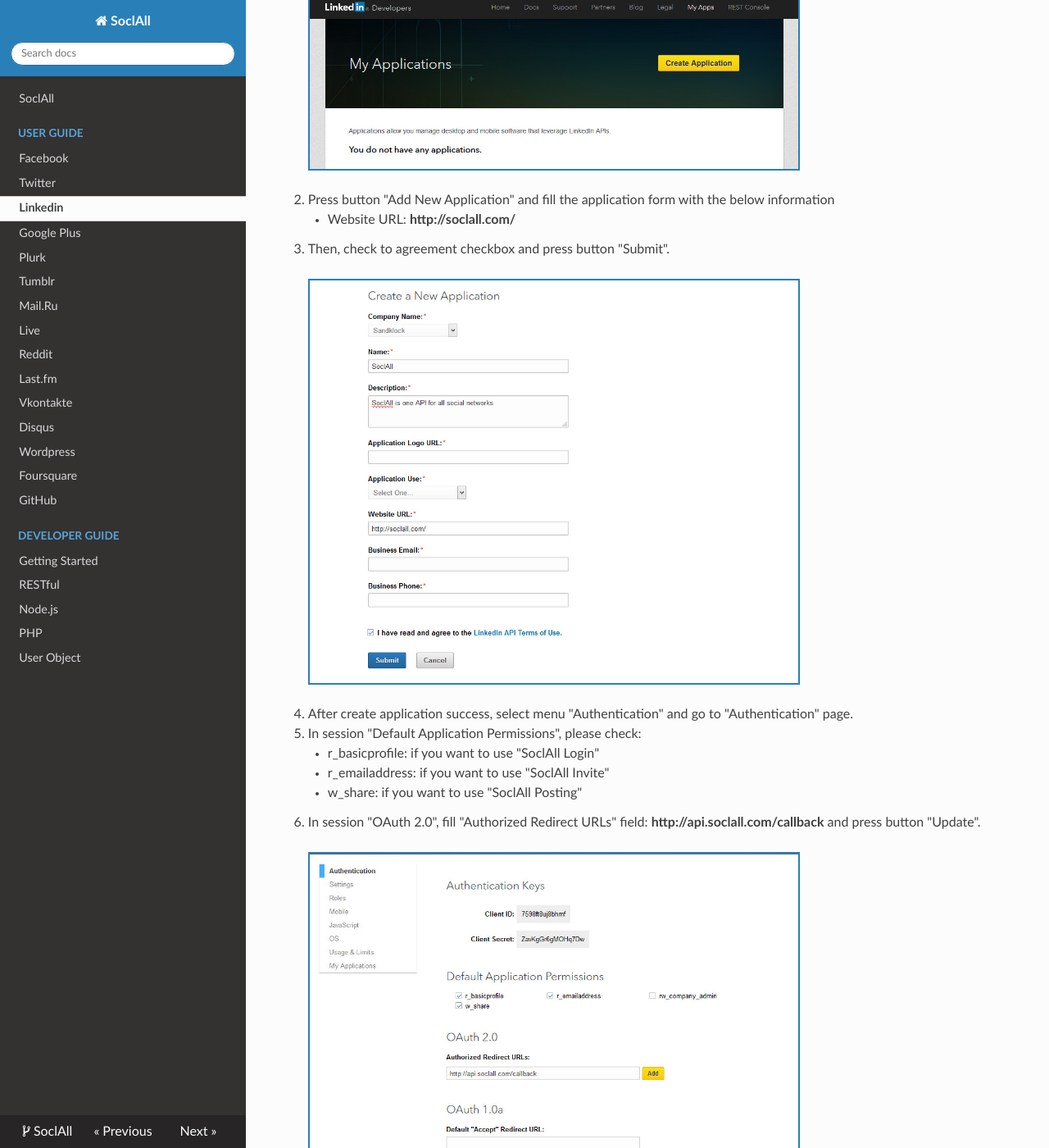
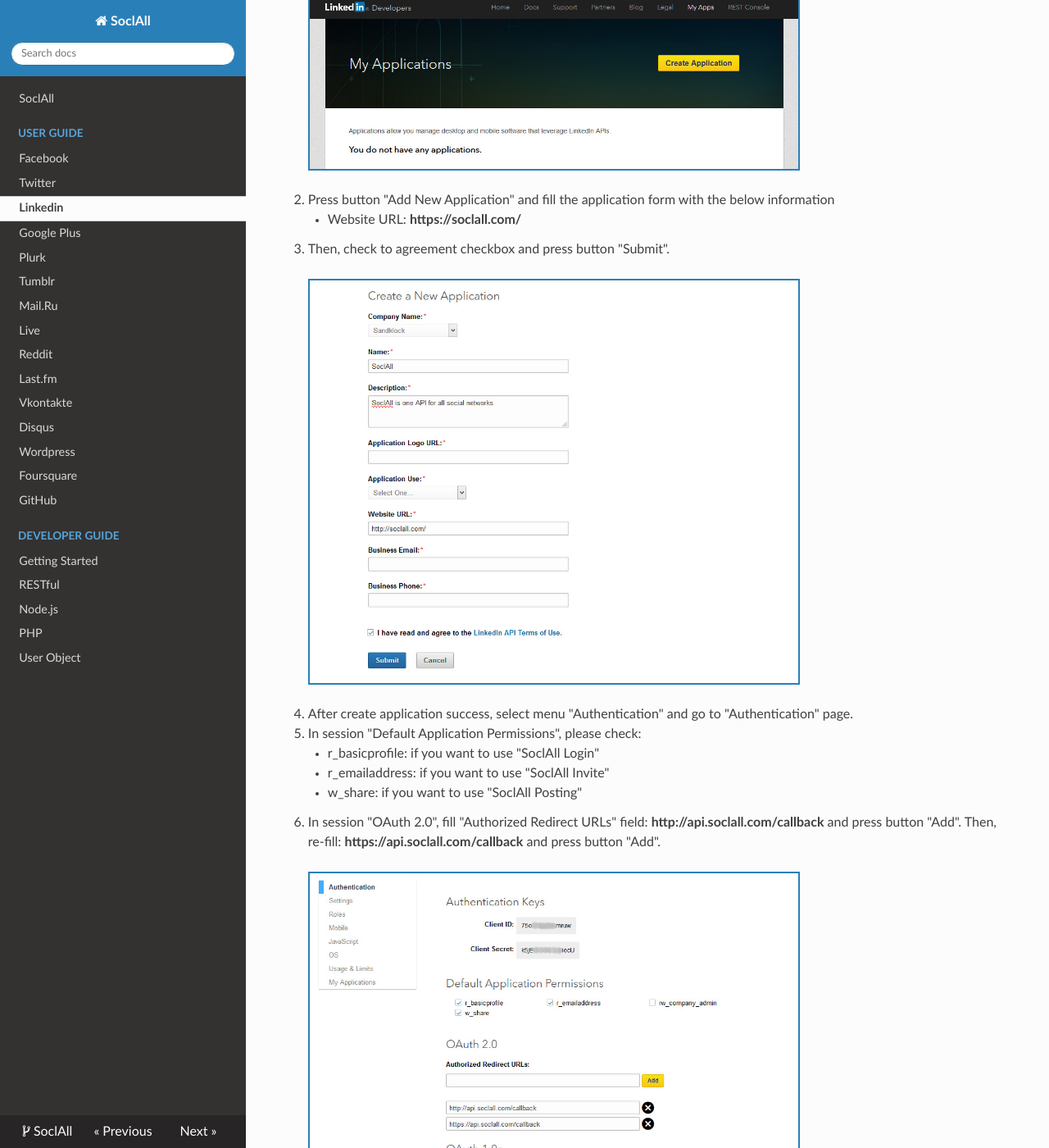
Before and after one commit to nhvu1988/socialall-docs, an MkDocs documentation site: the page built from docs/user-guide/linkedin.md, in a window 1280 px wide and 1400 px high, scrolled down 201 px. Shown: the whole window at 82% size. Built offline with MkDocs 1.6.1, drawn with Linux system fonts in a browser that asks for light colours; nearby versions of some CDN libraries; old or Windows-style settings are respelled for this version of MkDocs; some of the changed text lies outside the part shown.

Commit message:
Task #58 - update url callback of facebook, twitter, linkedin, google

```diff
--- a/docs/user-guide/linkedin.md
+++ b/docs/user-guide/linkedin.md
@@ -5,7 +5,7 @@ __To register an application on LinkedIn, please follow the steps below:__
     ![Linkedin : List App](/img/linkedin-1-list-app.JPG)
     <div class="soclall-br"></div>
 2. Press button "Add New Application" and fill the application form with the below information
-    * Website URL: __http://soclall.com/__
+    * Website URL: __https://soclall.com/__
 3. Then, check to agreement checkbox and press button "Submit".
     <div class="soclall-br"></div>
     ![Linkedin : Create App Form](/img/linkedin-2-create-app-form.jpg)
@@ -15,12 +15,13 @@ __To register an application on LinkedIn, please follow the steps below:__
     * r_basicprofile: if you want to use "SoclAll Login"
     * r_emailaddress: if you want to use "SoclAll Invite"
     * w_share: if you want to use "SoclAll Posting"
-6. In session "OAuth 2.0", fill "Authorized Redirect URLs" field: __http://api.soclall.com/callback__ and press button "Update".
+6. In session "OAuth 2.0", fill "Authorized Redirect URLs" field: __http://api.soclall.com/callback__ and press button "Add". Then, re-fill: __https://api.soclall.com/callback__ and press button "Add".
     <div class="soclall-br"></div>
     ![Linkedin : Authentication Page](/img/linkedin-3-authentication-page.jpg)
     <div class="soclall-br"></div>
-7. Select menu "Settings", change "Application Status" to __Live__ and press button "Update".
+7. After all, press button "Update".
+8. Select menu "Settings", change "Application Status" to __Live__ and press button "Update".
     <div class="soclall-br"></div>
     ![Linkedin : Settings Page](/img/linkedin-4-settings-page.jpg)
     <div class="soclall-br"></div>
-8. In "Authentication" page, you can get the "Client ID" and "Client Secret" to fill SoclAll LinkedIn Settings form.
+9. In "Authentication" page, you can get the "Client ID" and "Client Secret" to fill SoclAll LinkedIn Settings form.
```
Also changed, not shown: docs/user-guide/facebook.md (+1 -1 lines), docs/user-guide/google.md (+1 -1 lines), docs/user-guide/twitter.md (+2 -2 lines), docs/img/facebook-3-setting-page.JPG, docs/img/google-4-credentials.JPG, docs/img/linkedin-3-authentication-page.jpg, docs/img/twitter-1-create-app-form.jpg.
